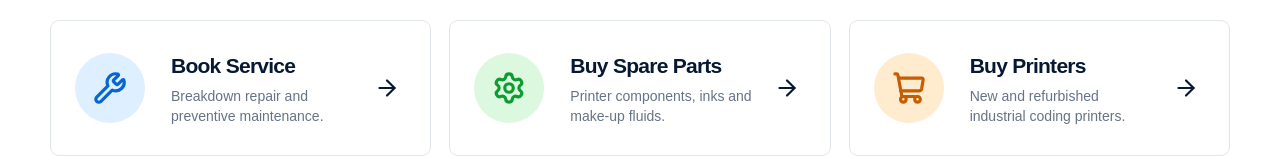
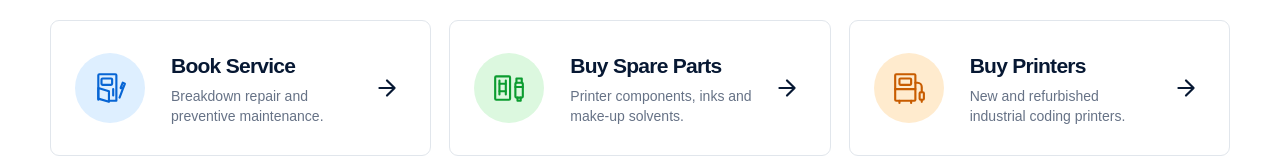
Before and after one commit to ReNewTechSolutions/dmacht, a Next.js app: page / in a window 1280 px wide. Shown: the part 660-817 px from the top of the page. Built offline with nearby package versions, Linux system fonts and the light colour scheme.

Commit message:
Add custom printer action icons and clarify CIJ solvent terminology

```diff
--- a/components/PartsCatalog.tsx
+++ b/components/PartsCatalog.tsx
@@ -32,7 +32,7 @@ export default function PartsCatalog() {
       </div>
       <p className="catalogNote">D-Macht confirms compatibility and stock before quoting.</p>
       <p role="status">{results.length} {results.length === 1 ? "category" : "categories"}{brand ? ` · For your ${brand} inquiry` : ""}</p>
-      <div className="catalogGrid">{results.map((group) => <article key={group.title}><div className="partsCategoryPhoto"><Image src={categoryPhotos[partGroups.indexOf(group)].src} alt={categoryPhotos[partGroups.indexOf(group)].alt} fill sizes="(max-width: 640px) calc(100vw - 80px), 320px" /></div><h3>{group.title}</h3><p>{group.items.join(" · ")}</p>{group.title === "Inks, Fluids & Consumables" && <p>CIJ, TIJ and DOD inks, make-up fluids and cleaners. Share the fluid label to check suitability.</p>}<a className="textLink" href="#parts-inquiry" onClick={() => choose(group.title)}>Request Price →</a></article>)}</div>
+      <div className="catalogGrid">{results.map((group) => <article key={group.title}><div className="partsCategoryPhoto"><Image src={categoryPhotos[partGroups.indexOf(group)].src} alt={categoryPhotos[partGroups.indexOf(group)].alt} fill sizes="(max-width: 640px) calc(100vw - 80px), 320px" /></div><h3>{group.title}</h3><p>{group.items.join(" · ")}</p>{group.title === "Inks, Solvents & Consumables" && <p>Inks, make-up solvents and cleaners for industrial coding printers. Send us your printer model or current fluid label to check compatibility.</p>}<a className="textLink" href="#parts-inquiry" onClick={() => choose(group.title)}>Request Price →</a></article>)}</div>
       {!results.length && <div className="emptyInventory"><h3>No category matches that term.</h3><p>Send the part number or a photo and we’ll help identify the component.</p></div>}
       <a className="textLink" href="#parts-inquiry" onClick={() => choose("Other / not sure")}>Request Price →</a>
       <aside className="photoCallout" id="part-photo"><div><span className="eyebrow">Don’t know the part name?</span><h2>Send us a photo.</h2><p>Include the component, its label and your printer model.</p></div><a className="button primary" href="#parts-inquiry" onClick={() => choose("Other / not sure", true)}>Send Part Photo →</a></aside>
--- a/components/PartsPaths.tsx
+++ b/components/PartsPaths.tsx
@@ -4,7 +4,7 @@ import SectionHeading from "./SectionHeading";
 
 const paths = [
   { title: "I need a part", copy: "Send the printer brand, model and part number if known.", href: "/parts-consumables#parts-inquiry" },
-  { title: "I need ink / make-up fluid", copy: "Send the current container label and printer model.", href: "/parts-consumables#parts-inquiry" },
+  { title: "I need ink / make-up solvent", copy: "Send the current container label and printer model.", href: "/parts-consumables#parts-inquiry" },
   { title: "I don’t know what I need", copy: "Upload a photo and describe where the component came from.", href: "/parts-consumables#parts-inquiry" },
 ];
 
--- /dev/null
+++ b/components/PrinterActionIcons.tsx
@@ -0,0 +1,35 @@
+import type { SVGProps } from "react";
+
+type IconProps = SVGProps<SVGSVGElement> & { size?: number };
+const lineStyle = { fill: "none", stroke: "currentColor", strokeWidth: 2, strokeLinecap: "round", strokeLinejoin: "round" } as const;
+
+/** Upright coding cabinet, open lower service door and a small screwdriver. */
+export function ServicePrinterIcon({ size = 34, ...props }: IconProps) {
+  return <svg viewBox="0 0 32 32" width={size} height={size} {...lineStyle} aria-hidden="true" focusable="false" {...props}>
+    <path d="M5 27V4a1 1 0 0 1 1-1h15a1 1 0 0 1 1 1v24h-7" />
+    <rect x="8" y="7" width="10" height="6" rx="1" />
+    <path d="m5 16 10 3v10L5 26Zm14 1v6M25 25l3-8m-2-1 2 1 2-5-2-1Z" />
+  </svg>;
+}
+
+/** A control PCB beside a slim printhead with its nozzle and cable inlet. */
+export function PrinterPartsIcon({ size = 34, ...props }: IconProps) {
+  return <svg viewBox="0 0 32 32" width={size} height={size} {...lineStyle} aria-hidden="true" focusable="false" {...props}>
+    <rect x="3" y="5" width="14" height="22" rx="1" />
+    <rect x="7" y="12" width="6" height="7" rx=".5" />
+    <path d="M7 9v3m6-3v3m-6 7v3m6-3v3M23 11V7h5v4" />
+    <rect x="22" y="11" width="7" height="14" rx="1" />
+    <path d="M22 15h7m-5 10v3h3v-3" />
+  </svg>;
+}
+
+/** Industrial CIJ cabinet with control display and a tethered printhead. */
+export function IndustrialPrinterIcon({ size = 34, ...props }: IconProps) {
+  return <svg viewBox="0 0 32 32" width={size} height={size} {...lineStyle} aria-hidden="true" focusable="false" {...props}>
+    <rect x="3" y="3" width="19" height="25" rx="1" />
+    <rect x="7" y="7" width="11" height="6" rx="1" />
+    <path d="M3 17h19M7 28v2m11-2v2m4-19h2a4 4 0 0 1 4 4v5" />
+    <rect x="26" y="20" width="4" height="7" rx="1" />
+    <path d="M28 27v2" />
+  </svg>;
+}
--- a/components/ServiceChoices.tsx
+++ b/components/ServiceChoices.tsx
@@ -1,26 +1,26 @@
 import Link from "next/link";
-import { ArrowRight, Settings, ShoppingCart, Wrench } from "lucide-react";
+import { ServicePrinterIcon, PrinterPartsIcon, IndustrialPrinterIcon } from "./PrinterActionIcons";
 
 const actions = [
   {
     title: "Book Service",
     copy: "Breakdown repair and preventive maintenance.",
     href: "/repair-service#request",
-    icon: Wrench,
+    icon: ServicePrinterIcon,
     tone: "service",
   },
   {
     title: "Buy Spare Parts",
-    copy: "Printer components, inks and make-up fluids.",
+    copy: "Printer components, inks and make-up solvents.",
     href: "/parts-consumables",
-    icon: Settings,
+    icon: PrinterPartsIcon,
     tone: "parts",
   },
   {
     title: "Buy Printers",
     copy: "New and refurbished industrial coding printers.",
     href: "/printers",
-    icon: ShoppingCart,
+    icon: IndustrialPrinterIcon,
     tone: "printers",
   },
 ];
@@ -32,12 +32,12 @@ export default function ServiceChoices() {
       <div className="container primaryActionGrid">
         {actions.map(({ title, copy, href, icon: Icon, tone }) => (
           <Link className={`primaryActionCard ${tone}`} href={href} key={title}>
-            <span className="primaryActionIcon"><Icon size={34} strokeWidth={2.25} aria-hidden="true" /></span>
+            <span className="primaryActionIcon"><Icon size={34} /></span>
             <span className="primaryActionCopy">
               <strong>{title}</strong>
               <small>{copy}</small>
             </span>
-            <ArrowRight className="primaryActionArrow" size={26} aria-hidden="true" />
+            <svg className="primaryActionArrow" width="26" height="26" viewBox="0 0 24 24" fill="none" stroke="currentColor" strokeWidth="2" strokeLinecap="round" strokeLinejoin="round" aria-hidden="true" focusable="false"><path d="M5 12h14m-7-7 7 7-7 7" /></svg>
           </Link>
         ))}
       </div>
--- a/data/catalog.ts
+++ b/data/catalog.ts
@@ -3,7 +3,7 @@ export const partGroups = [
   { title: "Printheads & nozzles", items: ["Gutter Block", "Head Cover", "Head Assembly", "Nozzle Block", "Printer Head", "Nozzle", "Related head-cover components"] },
   { title: "Ink systems & fluid handling", items: ["Pump", "By-Pass Kit", "Filter Kit", "Ink Core Assembly"] },
   { title: "Electronics & controls", items: ["Power Supply", "Keypad", "LED Display", "Keypad Plate", "Alternate / Refurbished PCB", "Sensors"] },
-  { title: "Inks, Fluids & Consumables", items: ["CIJ ink", "DOD ink", "TIJ ink", "Make-up fluids", "Solvents", "Cleaners"] },
+  { title: "Inks, Solvents & Consumables", items: ["CIJ ink", "DOD ink", "TIJ ink", "Make-up solvent", "Cleaners"] },
 ];
 
 export type PrinterListing = {
--- a/data/industries.ts
+++ b/data/industries.ts
@@ -1,6 +1,6 @@
 export const productionEnvironments = [
   { id: "food-packaging", title: "Food & Packaging", alt: "Sealed biscuit packs with batch coding on a stainless-steel packaging conveyor", copy: "Coding for food packs, cartons and pouches. Printer repair, maintenance, parts, inks and equipment.", links: ["service", "parts", "printers"] },
-  { id: "beverage", title: "Beverage", alt: "Capped water bottles with lot identification moving along a beverage conveyor", copy: "Bottle and can coding. Breakdown repair, printheads, ink-system parts, make-up fluids and replacement printers.", links: ["service", "parts", "printers"] },
+  { id: "beverage", title: "Beverage", alt: "Capped water bottles with lot identification moving along a beverage conveyor", copy: "Bottle and can coding. Breakdown repair, printheads, ink-system parts, make-up solvents and replacement printers.", links: ["service", "parts", "printers"] },
   { id: "dairy", title: "Dairy", alt: "Opaque milk bottles with seated screw caps and lot codes on a dairy packaging conveyor", copy: "Coding for milk and dairy packaging. Printer maintenance, breakdown repair, parts and consumables.", links: ["maintenance", "parts"] },
   { id: "pharmaceutical", title: "Pharmaceutical", alt: "Plain pharmaceutical cartons with lot coding on a packaging line", copy: "Batch, manufacturing and expiry coding on pharmaceutical packaging. Printer repair, maintenance, components and consumables.", links: ["service", "parts"] },
   { id: "wire-cable", title: "Wire & Cable", alt: "Black cable with white identification marking passing through production guide rollers", copy: "Continuous wire and cable marking. CIJ service, printhead and nozzle repair, inks and replacement parts.", links: ["nozzle", "parts"] },
--- a/data/photography.ts
+++ b/data/photography.ts
@@ -3,7 +3,7 @@ export const photography = {
   pcb: { src: "/brand/photography/pcb-repair.webp", alt: "Soldering tools working on components of a green circuit board" },
   nozzle: { src: "/brand/photography/printhead-nozzle.webp", alt: "Metal printhead and nozzle components on a neutral workbench" },
   parts: { src: "/brand/photography/spare-parts.webp", alt: "Industrial printer filters, pump components and a circuit board" },
-  fluids: { src: "/brand/photography/ink-fluids.webp", alt: "CIJ ink and make-up fluid bottles on a workshop bench" },
+  fluids: { src: "/brand/photography/cij-ink-make-up-solvent.webp", alt: "CIJ ink and make-up solvent bottles on a workshop bench" },
   field: { src: "/brand/photography/field-service.webp", alt: "Technician in navy workwear servicing coding equipment beside a production line" },
   diagnostics: { src: "/brand/photography/diagnostics.webp", alt: "Circuit board component work under a magnifying lamp" },
   inkSystem: { src: "/brand/photography/pumps-filters.webp", alt: "Pump, filters, valves and fluid tubing laid out for inspection" },
```
Also changed, not shown: public/brand/photography/cij-ink-make-up-solvent.webp (added), 1 other file (tests, documents, lock files or other folders).
